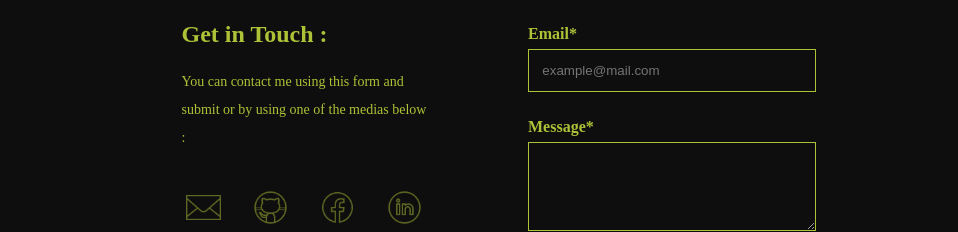
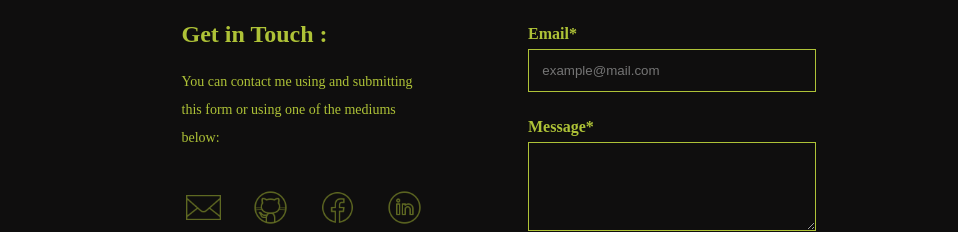
Before and after one commit to ouadjih/portfolio23, a React (Create React App) app: page /Contact in a window 1280 px wide. Shown: the part 239-471 px from the top of the page, without its empty margins (160-1118 px from the left). Built offline with nearby package versions, Linux system fonts and the light colour scheme; a small style sheet from the web is missing.

Commit message:
edited getintouch text

```diff
--- a/src/components/Media.js
+++ b/src/components/Media.js
@@ -11,7 +11,7 @@ export const Media = () => {
       <h2 className='Media-title'>
         Get in Touch :
       </h2>
-      <p className='media-text'>You can contact me using this form and submit or by using one of the medias below :</p>
+      <p className='media-text'>You can contact me using and submitting this form or using one of the mediums below:</p>
       </div>
 
       <div className='medias-contact'>
```
